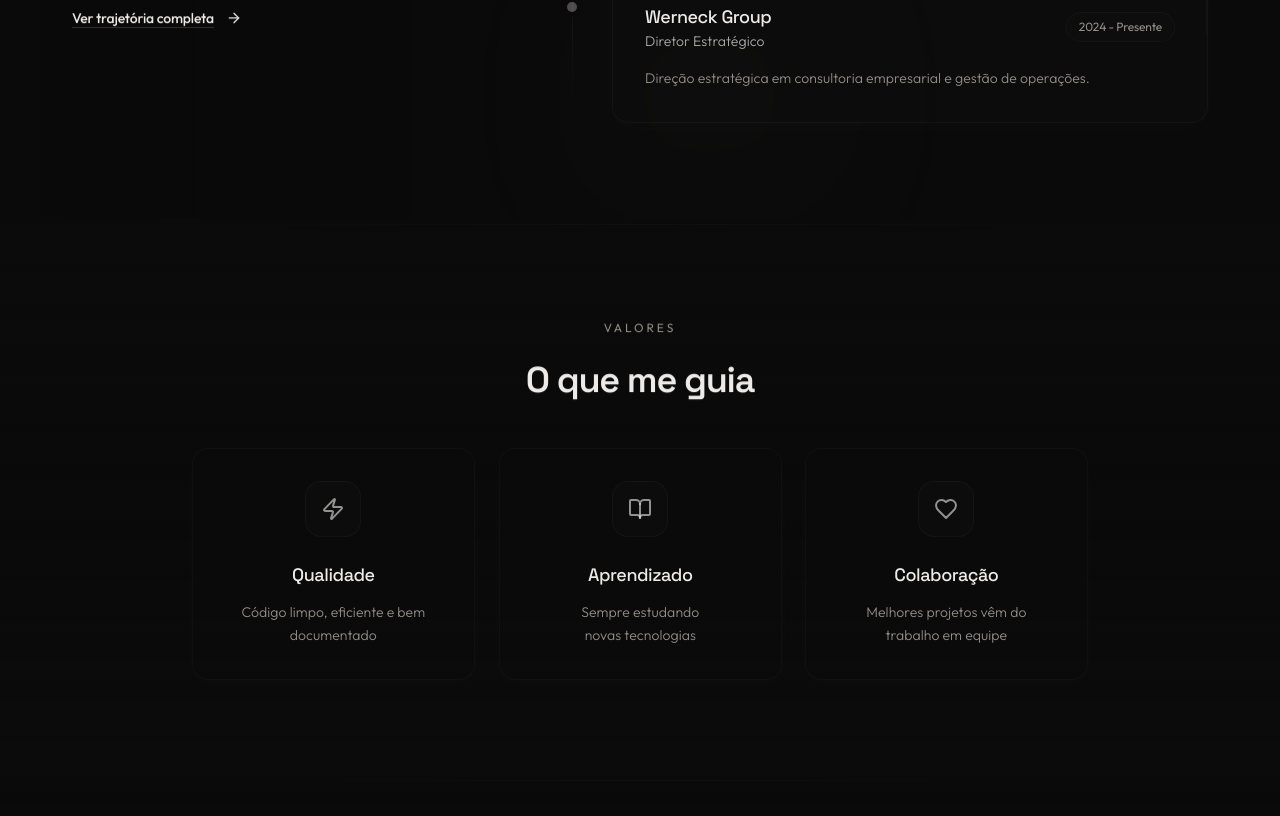
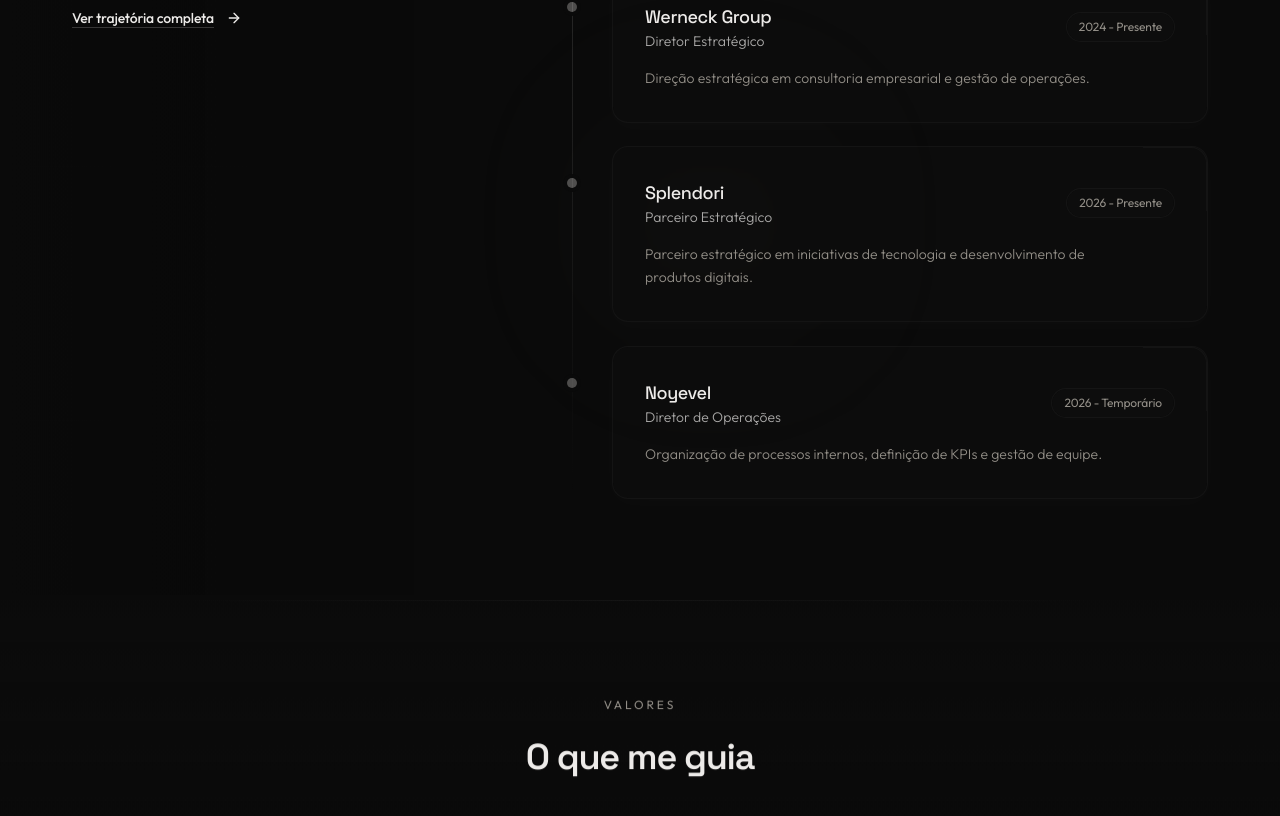
Before and after one commit to TalissonDeevv/talisson-souza-showcase-0d8b5f01, a React (Vite) app: page /sobre in a window 1280 px wide. Shown: the part 1584-2400 px from the top of the page. Built offline with nearby package versions, Linux system fonts and the light colour scheme.

Commit message:
Atualizou trajeto na Sobre
Co-authored-by: TalinhoDev <171566595+TalinhoDev@users.noreply.github.com>

```diff
--- a/src/pages/About.tsx
+++ b/src/pages/About.tsx
@@ -41,10 +41,14 @@ Ultimately, my mission is to create solutions that truly make a difference, with
 
   const experiences = language === 'pt' ? [
     { company: "Cheetah Solutions Network", position: "CEO & Founder", period: "2020 - Presente", description: "Fundei e lidero a Cheetah Solutions Network, empresa especializada em soluções digitais." },
-    { company: "Werneck Group", position: "Diretor Estratégico", period: "2024 - Presente", description: "Direção estratégica em consultoria empresarial e gestão de operações." }
+    { company: "Werneck Group", position: "Diretor Estratégico", period: "2024 - Presente", description: "Direção estratégica em consultoria empresarial e gestão de operações." },
+    { company: "Splendori", position: "Parceiro Estratégico", period: "2026 - Presente", description: "Parceiro estratégico em iniciativas de tecnologia e desenvolvimento de produtos digitais." },
+    { company: "Noyevel", position: "Diretor de Operações", period: "2026 - Temporário", description: "Organização de processos internos, definição de KPIs e gestão de equipe." },
   ] : [
     { company: "Cheetah Solutions Network", position: "CEO & Founder", period: "2020 - Present", description: "Founded and lead Cheetah Solutions Network, a company specialized in digital solutions." },
-    { company: "Werneck Group", position: "Strategic Director", period: "2024 - Present", description: "Strategic direction in business consulting and operations management." }
+    { company: "Werneck Group", position: "Strategic Director", period: "2024 - Present", description: "Strategic direction in business consulting and operations management." },
+    { company: "Splendori", position: "Strategic Partner", period: "2026 - Present", description: "Strategic partner in technology initiatives and digital product development." },
+    { company: "Noyevel", position: "Operations Director", period: "2026 - Temporary", description: "Internal process organization, KPI definition and team management." },
   ];
 
   const values = language === 'pt' ? [
```
